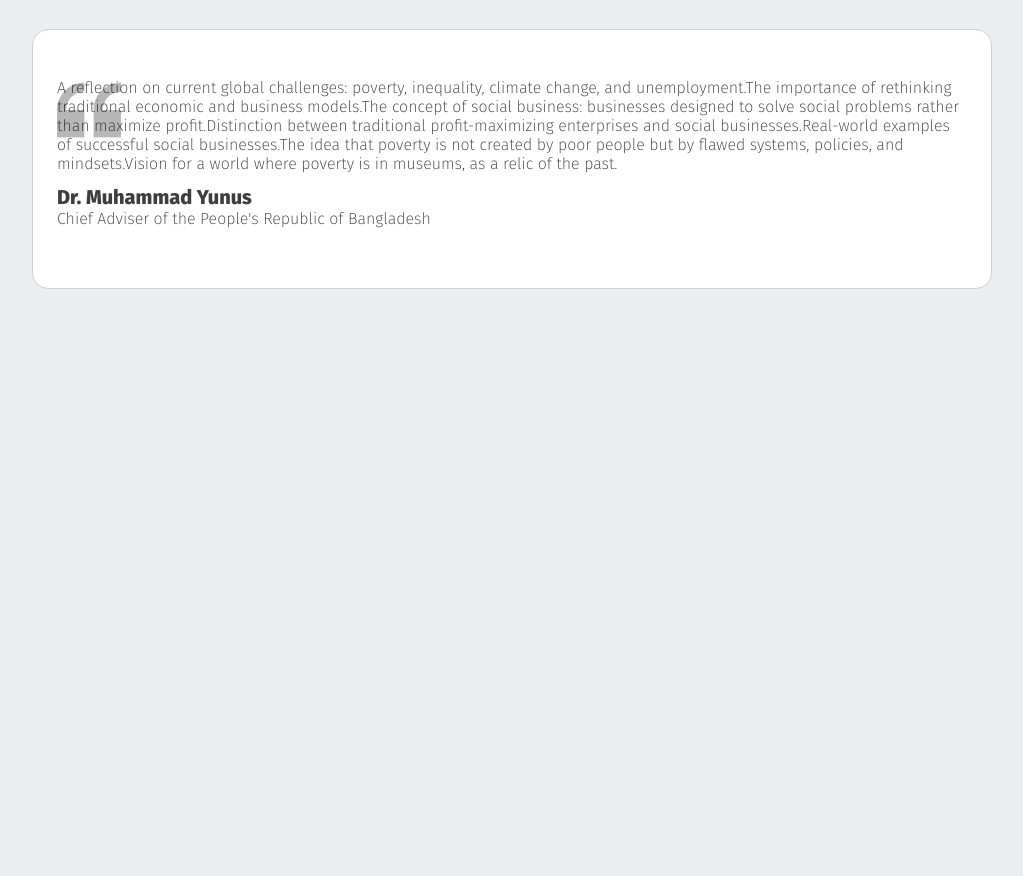
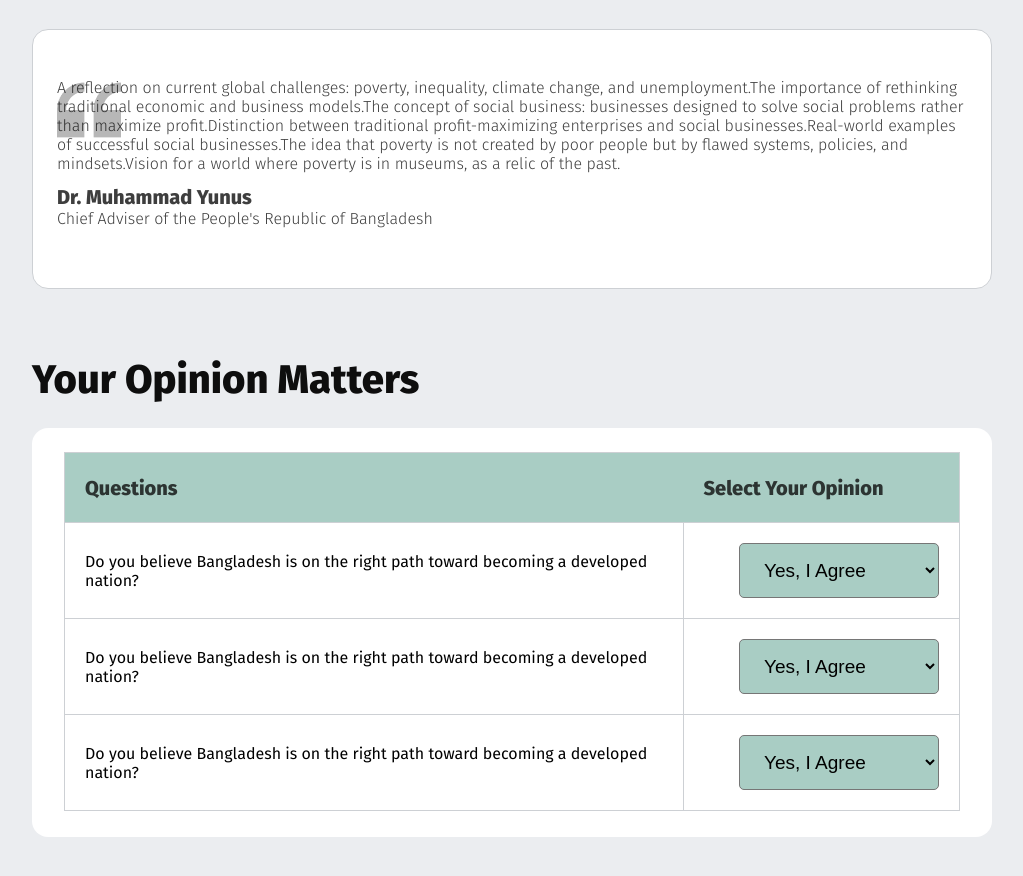
Before and after one commit to rifadbasic/B11-1st-assignment, a plain HTML site: page index.html in a window 1280 px wide. Shown: the part 1657-2533 px from the top of the page, without its empty margins (128-1151 px from the left). Before the commit the page ends 2013 px from the top, so only its background shows below. Drawn offline with Linux system fonts and the light colour scheme.

Commit message:
commit the table section

```diff
--- a/index.html
+++ b/index.html
@@ -110,6 +110,57 @@
             </div>
           </div>
         </section>
+        <!-- future end -->
+
+        <!-- option start -->
+         <section class="option">
+          <div class="option-head">
+            <h3 class="title">Your Opinion Matters</h3>
+          </div>
+
+          <div class="options">
+            <table class="question-option">
+              <thead>
+                <tr>
+                  <th class="sub-title">Questions</th>
+                  <th class="sub-title">Select Your Opinion</th>
+                </tr>
+              </thead>
+
+              <tbody>
+                <tr>
+                  <td>Do you believe Bangladesh is on the right path toward becoming a developed nation?</td>
+                  <td>
+                    <select name="" id="">
+                      <option value="yes">Yes, I Agree</option>
+                      <option value="no">I'm not Agree</option>
+                    </select>
+                  </td>
+                </tr>
+                <tr>
+                  <td>Do you believe Bangladesh is on the right path toward becoming a developed nation?</td>
+                  <td>
+                    <select name="" id="">
+                      <option value="yes">Yes, I Agree</option>
+                      <option value="no">I'm not Agree</option>
+                    </select>
+                  </td>
+                </tr>
+                <tr>
+                  <td>Do you believe Bangladesh is on the right path toward becoming a developed nation?</td>
+                  <td>
+                    <select name="" id="">
+                      <option value="yes">Yes, I Agree</option>
+                      <option value="no">I'm not Agree</option>
+                    </select>
+                  </td>
+                </tr>
+              </tbody>
+            </table>
+
+
+          </div>
+         </section>
     </main>
 
 </body>
--- a/styles/main.css
+++ b/styles/main.css
@@ -36,7 +36,7 @@
 }
 
 .description{
-  font-weight: 200;
+  font-weight: 300;
   font-size: 16px;
   color: #0E0E0E;
   opacity: 80%;
@@ -235,3 +235,58 @@ header{
 }
 
 /* future end */
+
+/* option start */
+
+.option{
+  width: 100%;
+  height: 490px;
+  margin-bottom: 80px;
+}
+
+.option-head{
+  margin-bottom: 24px;
+}
+
+.options{
+  width: 100%;
+  height: 409px;
+  background-color: #ffffff;
+  border: none;
+  border-radius: 16px;
+  padding: 24px 32px;
+}
+
+.options table{
+  width: 100%;
+  height: 340px;
+  border: .5px solid #cdd0d4;
+  border-collapse: collapse;
+}
+
+.options table td{
+  border: .5px solid #cdd0d4;
+  padding: 20px;
+  align-items: center;
+}
+
+.options thead{
+  height: 70px;
+  background-color: #006a5056;
+}
+
+.options thead th{
+  text-align: left;
+  padding: 20px;
+}
+
+.options select{
+  width: 200px;
+  height: 55px;
+  font-weight: 400;
+  font-size: 19px;
+  margin-left: 35px;
+  padding: 0 20px;
+  background-color: #006a5056;
+  border-radius: 5px;
+}
```
